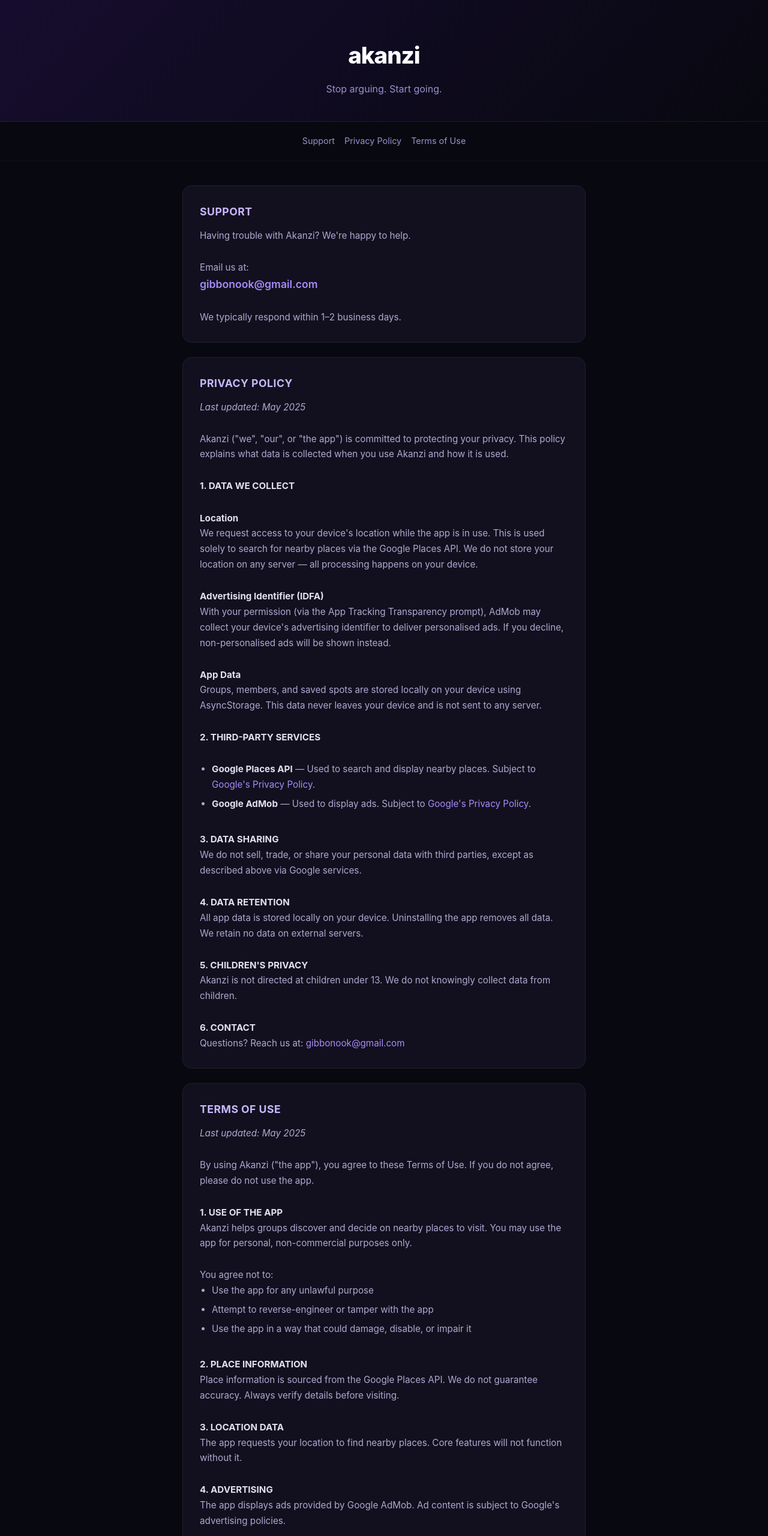
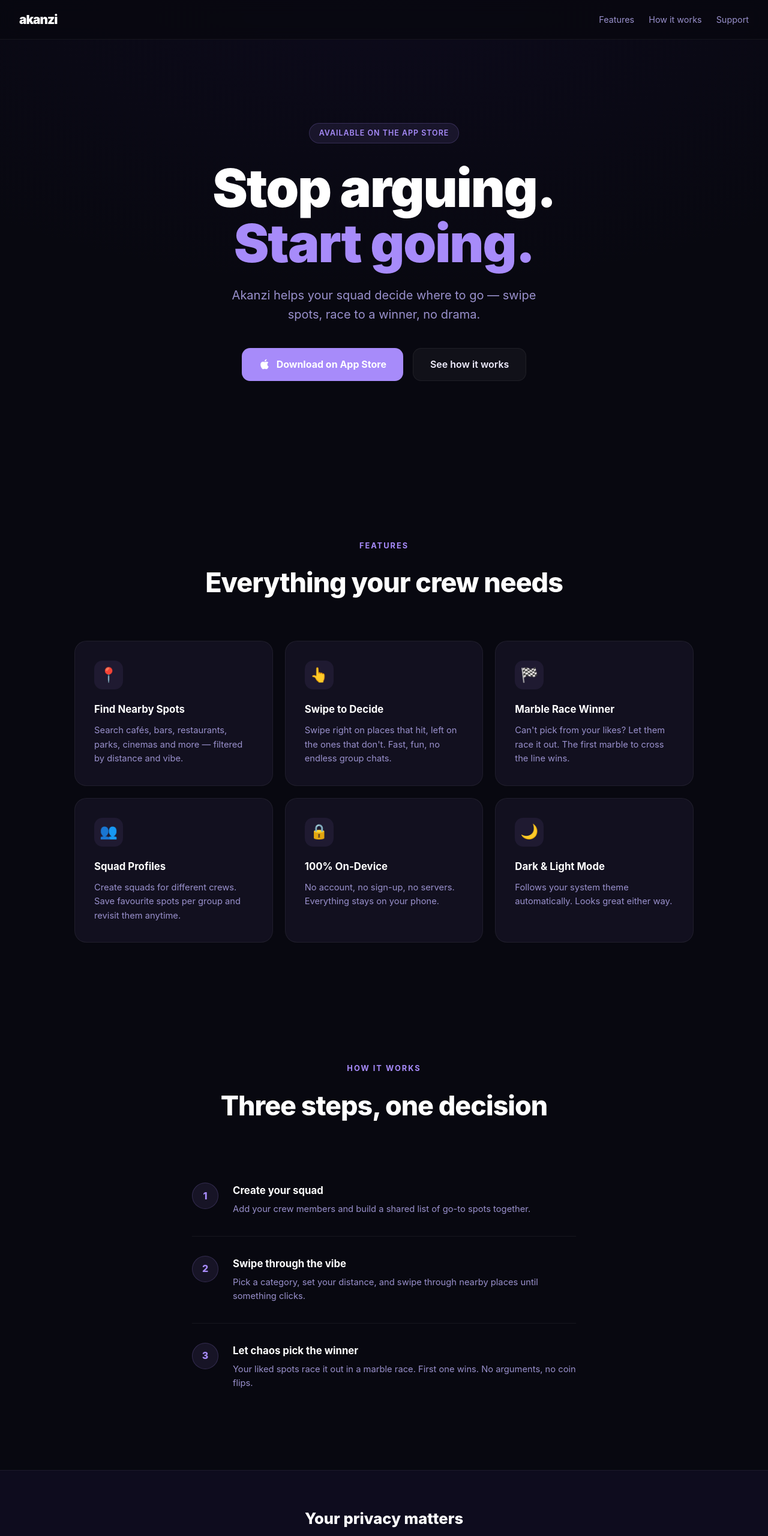
Before and after one commit to gibbonook/akanzi-support, a plain HTML site: page index.html in a window 1280 px wide. Shown: the top 2560 px of the page at 60% size. Drawn offline with Linux system fonts and the light colour scheme.

Commit message:
Add landing page and separate support/legal page

```diff
--- a/index.html
+++ b/index.html
@@ -3,117 +3,259 @@
 <head>
   <meta charset="UTF-8" />
   <meta name="viewport" content="width=device-width, initial-scale=1.0" />
-  <title>Akanzi — Support</title>
+  <title>Akanzi — Stop Arguing. Start Going.</title>
+  <meta name="description" content="Akanzi helps groups decide where to go. Swipe spots, race to a winner, no drama." />
   <style>
-    * { box-sizing: border-box; margin: 0; padding: 0; }
-    body { font-family: -apple-system, BlinkMacSystemFont, 'Segoe UI', sans-serif; background: #080810; color: #e0e0f0; line-height: 1.7; }
-    .hero { background: linear-gradient(135deg, #160d2e, #080810); padding: 60px 24px 40px; text-align: center; border-bottom: 1px solid #ffffff11; }
-    .hero h1 { font-size: 2.4rem; font-weight: 800; letter-spacing: -1px; color: #fff; }
-    .hero p { margin-top: 10px; color: #9990cc; font-size: 1rem; }
-    .container { max-width: 720px; margin: 0 auto; padding: 40px 24px 80px; }
-    .card { background: #12101f; border: 1px solid #ffffff0f; border-radius: 16px; padding: 28px; margin-bottom: 24px; }
-    h2 { font-size: 1.1rem; font-weight: 700; color: #c8b8ff; margin-bottom: 12px; text-transform: uppercase; letter-spacing: 0.5px; }
-    p, li { color: #b0a8d0; font-size: 0.95rem; }
-    ul { padding-left: 20px; }
-    li { margin-bottom: 6px; }
-    a { color: #a78bfa; text-decoration: none; }
-    a:hover { text-decoration: underline; }
-    .contact-email { font-size: 1.1rem; color: #fff; font-weight: 600; }
-    nav { display: flex; gap: 16px; justify-content: center; padding: 20px 24px; border-bottom: 1px solid #ffffff0a; }
-    nav a { color: #9990cc; font-size: 0.9rem; }
+    *, *::before, *::after { box-sizing: border-box; margin: 0; padding: 0; }
+    :root {
+      --bg: #080810;
+      --bg2: #0e0c1e;
+      --card: #12101f;
+      --border: #ffffff0f;
+      --purple: #a78bfa;
+      --purple2: #7c3aed;
+      --text: #f0eeff;
+      --muted: #9990cc;
+      --dim: #5a5480;
+    }
+    html { scroll-behavior: smooth; }
+    body { background: var(--bg); color: var(--text); font-family: -apple-system, BlinkMacSystemFont, 'Segoe UI', sans-serif; line-height: 1.6; overflow-x: hidden; }
+
+    /* NAV */
+    nav {
+      position: fixed; top: 0; left: 0; right: 0; z-index: 100;
+      display: flex; align-items: center; justify-content: space-between;
+      padding: 16px 32px;
+      background: #080810cc; backdrop-filter: blur(12px);
+      border-bottom: 1px solid var(--border);
+    }
+    .nav-logo { font-size: 1.3rem; font-weight: 900; letter-spacing: -1px; color: #fff; }
+    .nav-links { display: flex; gap: 24px; }
+    .nav-links a { color: var(--muted); font-size: 0.9rem; text-decoration: none; transition: color 0.2s; }
+    .nav-links a:hover { color: var(--text); }
+
+    /* HERO */
+    .hero {
+      min-height: 100vh;
+      display: flex; flex-direction: column; align-items: center; justify-content: center;
+      text-align: center; padding: 120px 24px 80px;
+      background: radial-gradient(ellipse 80% 60% at 50% 0%, #2d1b6920, transparent);
+    }
+    .hero-badge {
+      display: inline-block; background: #a78bfa18; border: 1px solid #a78bfa33;
+      color: var(--purple); font-size: 0.78rem; font-weight: 600; letter-spacing: 1px;
+      text-transform: uppercase; padding: 6px 16px; border-radius: 999px; margin-bottom: 28px;
+    }
+    .hero h1 {
+      font-size: clamp(2.8rem, 8vw, 5.5rem); font-weight: 900;
+      letter-spacing: -2px; line-height: 1.05; color: #fff;
+      max-width: 800px;
+    }
+    .hero h1 span { color: var(--purple); }
+    .hero p {
+      margin-top: 24px; font-size: clamp(1rem, 2.5vw, 1.25rem);
+      color: var(--muted); max-width: 520px;
+    }
+    .cta-row { display: flex; gap: 16px; margin-top: 40px; flex-wrap: wrap; justify-content: center; }
+    .btn-primary {
+      display: inline-flex; align-items: center; gap: 10px;
+      background: var(--purple); color: #fff; font-weight: 700; font-size: 1rem;
+      padding: 14px 28px; border-radius: 14px; text-decoration: none;
+      transition: opacity 0.2s, transform 0.2s;
+    }
+    .btn-primary:hover { opacity: 0.88; transform: translateY(-1px); }
+    .btn-secondary {
+      display: inline-flex; align-items: center; gap: 10px;
+      background: #ffffff0a; border: 1px solid var(--border); color: var(--text);
+      font-weight: 600; font-size: 1rem; padding: 14px 28px; border-radius: 14px;
+      text-decoration: none; transition: background 0.2s;
+    }
+    .btn-secondary:hover { background: #ffffff14; }
+
+    /* FEATURES */
+    .section { padding: 100px 24px; max-width: 1080px; margin: 0 auto; }
+    .section-label {
+      text-align: center; color: var(--purple); font-size: 0.8rem;
+      font-weight: 700; letter-spacing: 2px; text-transform: uppercase; margin-bottom: 16px;
+    }
+    .section-title {
+      text-align: center; font-size: clamp(1.8rem, 4vw, 2.8rem);
+      font-weight: 800; letter-spacing: -1px; color: #fff; margin-bottom: 60px;
+    }
+    .features-grid {
+      display: grid; grid-template-columns: repeat(auto-fit, minmax(280px, 1fr)); gap: 20px;
+    }
+    .feature-card {
+      background: var(--card); border: 1px solid var(--border);
+      border-radius: 20px; padding: 32px;
+      transition: border-color 0.2s;
+    }
+    .feature-card:hover { border-color: #a78bfa33; }
+    .feature-icon {
+      width: 48px; height: 48px; border-radius: 14px;
+      background: #a78bfa15; display: flex; align-items: center; justify-content: center;
+      font-size: 1.5rem; margin-bottom: 20px;
+    }
+    .feature-card h3 { font-size: 1.05rem; font-weight: 700; color: #fff; margin-bottom: 10px; }
+    .feature-card p { font-size: 0.92rem; color: var(--muted); line-height: 1.6; }
+
+    /* HOW IT WORKS */
+    .steps { display: flex; flex-direction: column; gap: 0; max-width: 640px; margin: 0 auto; }
+    .step { display: flex; gap: 24px; padding: 32px 0; border-bottom: 1px solid var(--border); }
+    .step:last-child { border-bottom: none; }
+    .step-num {
+      flex-shrink: 0; width: 44px; height: 44px; border-radius: 50%;
+      background: #a78bfa18; border: 1px solid #a78bfa33;
+      display: flex; align-items: center; justify-content: center;
+      font-size: 1rem; font-weight: 800; color: var(--purple);
+    }
+    .step-content h3 { font-size: 1.05rem; font-weight: 700; color: #fff; margin-bottom: 6px; }
+    .step-content p { font-size: 0.92rem; color: var(--muted); }
+
+    /* PRIVACY STRIP */
+    .privacy-strip {
+      background: var(--bg2); border-top: 1px solid var(--border); border-bottom: 1px solid var(--border);
+      padding: 60px 24px; text-align: center;
+    }
+    .privacy-strip h2 { font-size: 1.6rem; font-weight: 800; color: #fff; margin-bottom: 12px; }
+    .privacy-strip p { color: var(--muted); max-width: 500px; margin: 0 auto; font-size: 0.95rem; }
+    .privacy-pills { display: flex; gap: 12px; justify-content: center; flex-wrap: wrap; margin-top: 28px; }
+    .pill {
+      background: #a78bfa0d; border: 1px solid #a78bfa22; color: var(--muted);
+      font-size: 0.85rem; padding: 8px 18px; border-radius: 999px;
+    }
+
+    /* FOOTER */
+    footer {
+      padding: 40px 32px; display: flex; flex-wrap: wrap; gap: 16px;
+      align-items: center; justify-content: space-between;
+      border-top: 1px solid var(--border); color: var(--dim); font-size: 0.85rem;
+    }
+    footer a { color: var(--dim); text-decoration: none; }
+    footer a:hover { color: var(--muted); }
+    .footer-links { display: flex; gap: 20px; flex-wrap: wrap; }
+
+    @media (max-width: 600px) {
+      nav { padding: 14px 20px; }
+      .nav-links { display: none; }
+      .hero h1 { letter-spacing: -1px; }
+    }
   </style>
 </head>
 <body>
 
-  <div class="hero">
-    <h1>akanzi</h1>
-    <p>Stop arguing. Start going.</p>
+  <nav>
+    <span class="nav-logo">akanzi</span>
+    <div class="nav-links">
+      <a href="#features">Features</a>
+      <a href="#how">How it works</a>
+      <a href="support.html">Support</a>
+    </div>
+  </nav>
+
+  <!-- HERO -->
+  <section class="hero">
+    <div class="hero-badge">Available on the App Store</div>
+    <h1>Stop arguing.<br /><span>Start going.</span></h1>
+    <p>Akanzi helps your squad decide where to go — swipe spots, race to a winner, no drama.</p>
+    <div class="cta-row">
+      <a href="https://apps.apple.com/app/akanzi/id6768405259" class="btn-primary">
+        <svg width="20" height="20" viewBox="0 0 24 24" fill="currentColor"><path d="M18.71 19.5c-.83 1.24-1.71 2.45-3.05 2.47-1.34.03-1.77-.79-3.29-.79-1.53 0-2 .77-3.27.82-1.31.05-2.3-1.32-3.14-2.53C4.25 17 2.94 12.45 4.7 9.39c.87-1.52 2.43-2.48 4.12-2.51 1.28-.02 2.5.87 3.29.87.78 0 2.26-1.07 3.8-.91.65.03 2.47.26 3.64 1.98-.09.06-2.17 1.28-2.15 3.81.03 3.02 2.65 4.03 2.68 4.04-.03.07-.42 1.44-1.38 2.83M13 3.5c.73-.83 1.94-1.46 2.94-1.5.13 1.17-.34 2.35-1.04 3.19-.69.85-1.83 1.51-2.95 1.42-.15-1.15.41-2.35 1.05-3.11z"/></svg>
+        Download on App Store
+      </a>
+      <a href="#how" class="btn-secondary">See how it works</a>
+    </div>
+  </section>
+
+  <!-- FEATURES -->
+  <section class="section" id="features">
+    <div class="section-label">Features</div>
+    <div class="section-title">Everything your crew needs</div>
+    <div class="features-grid">
+      <div class="feature-card">
+        <div class="feature-icon">📍</div>
+        <h3>Find Nearby Spots</h3>
+        <p>Search cafés, bars, restaurants, parks, cinemas and more — filtered by distance and vibe.</p>
+      </div>
+      <div class="feature-card">
+        <div class="feature-icon">👆</div>
+        <h3>Swipe to Decide</h3>
+        <p>Swipe right on places that hit, left on the ones that don't. Fast, fun, no endless group chats.</p>
+      </div>
+      <div class="feature-card">
+        <div class="feature-icon">🏁</div>
+        <h3>Marble Race Winner</h3>
+        <p>Can't pick from your likes? Let them race it out. The first marble to cross the line wins.</p>
+      </div>
+      <div class="feature-card">
+        <div class="feature-icon">👥</div>
+        <h3>Squad Profiles</h3>
+        <p>Create squads for different crews. Save favourite spots per group and revisit them anytime.</p>
+      </div>
+      <div class="feature-card">
+        <div class="feature-icon">🔒</div>
+        <h3>100% On-Device</h3>
+        <p>No account, no sign-up, no servers. Everything stays on your phone.</p>
+      </div>
+      <div class="feature-card">
+        <div class="feature-icon">🌙</div>
+        <h3>Dark & Light Mode</h3>
+        <p>Follows your system theme automatically. Looks great either way.</p>
+      </div>
+    </div>
+  </section>
+
+  <!-- HOW IT WORKS -->
+  <section class="section" id="how">
+    <div class="section-label">How it works</div>
+    <div class="section-title">Three steps, one decision</div>
+    <div class="steps">
+      <div class="step">
+        <div class="step-num">1</div>
+        <div class="step-content">
+          <h3>Create your squad</h3>
+          <p>Add your crew members and build a shared list of go-to spots together.</p>
+        </div>
+      </div>
+      <div class="step">
+        <div class="step-num">2</div>
+        <div class="step-content">
+          <h3>Swipe through the vibe</h3>
+          <p>Pick a category, set your distance, and swipe through nearby places until something clicks.</p>
+        </div>
+      </div>
+      <div class="step">
+        <div class="step-num">3</div>
+        <div class="step-content">
+          <h3>Let chaos pick the winner</h3>
+          <p>Your liked spots race it out in a marble race. First one wins. No arguments, no coin flips.</p>
+        </div>
+      </div>
+    </div>
+  </section>
+
+  <!-- PRIVACY -->
+  <div class="privacy-strip">
+    <h2>Your privacy matters</h2>
+    <p>Akanzi is built with privacy first. No accounts, no tracking, no data sent to our servers.</p>
+    <div class="privacy-pills">
+      <span class="pill">No account required</span>
+      <span class="pill">No data stored externally</span>
+      <span class="pill">Location used on-device only</span>
+      <span class="pill">Optional personalised ads</span>
+    </div>
   </div>
 
-  <nav>
-    <a href="#support">Support</a>
-    <a href="#privacy">Privacy Policy</a>
-    <a href="#terms">Terms of Use</a>
-  </nav>
-
-  <div class="container">
-
-    <!-- Support -->
-    <div class="card" id="support">
-      <h2>Support</h2>
-      <p>Having trouble with Akanzi? We're happy to help.</p>
-      <br />
-      <p>Email us at:</p>
-      <p class="contact-email"><a href="mailto:gibbonook@gmail.com">gibbonook@gmail.com</a></p>
-      <br />
-      <p>We typically respond within 1–2 business days.</p>
+  <!-- FOOTER -->
+  <footer>
+    <span>© 2025 Akanzi. Made with ♥ by an indie dev.</span>
+    <div class="footer-links">
+      <a href="support.html#support">Support</a>
+      <a href="support.html#privacy">Privacy Policy</a>
+      <a href="support.html#terms">Terms of Use</a>
+      <a href="mailto:gibbonook@gmail.com">Contact</a>
     </div>
-
-    <!-- Privacy Policy -->
-    <div class="card" id="privacy">
-      <h2>Privacy Policy</h2>
-      <p><em>Last updated: May 2025</em></p>
-      <br />
-      <p>Akanzi ("we", "our", or "the app") is committed to protecting your privacy. This policy explains what data is collected when you use Akanzi and how it is used.</p>
-      <br />
-      <p><strong style="color:#e0e0f0">1. DATA WE COLLECT</strong></p>
-      <br />
-      <p><strong style="color:#e0e0f0">Location</strong><br />We request access to your device's location while the app is in use. This is used solely to search for nearby places via the Google Places API. We do not store your location on any server — all processing happens on your device.</p>
-      <br />
-      <p><strong style="color:#e0e0f0">Advertising Identifier (IDFA)</strong><br />With your permission (via the App Tracking Transparency prompt), AdMob may collect your device's advertising identifier to deliver personalised ads. If you decline, non-personalised ads will be shown instead.</p>
-      <br />
-      <p><strong style="color:#e0e0f0">App Data</strong><br />Groups, members, and saved spots are stored locally on your device using AsyncStorage. This data never leaves your device and is not sent to any server.</p>
-      <br />
-      <p><strong style="color:#e0e0f0">2. THIRD-PARTY SERVICES</strong></p>
-      <br />
-      <ul>
-        <li><strong style="color:#e0e0f0">Google Places API</strong> — Used to search and display nearby places. Subject to <a href="https://policies.google.com/privacy" target="_blank">Google's Privacy Policy</a>.</li>
-        <li><strong style="color:#e0e0f0">Google AdMob</strong> — Used to display ads. Subject to <a href="https://policies.google.com/privacy" target="_blank">Google's Privacy Policy</a>.</li>
-      </ul>
-      <br />
-      <p><strong style="color:#e0e0f0">3. DATA SHARING</strong><br />We do not sell, trade, or share your personal data with third parties, except as described above via Google services.</p>
-      <br />
-      <p><strong style="color:#e0e0f0">4. DATA RETENTION</strong><br />All app data is stored locally on your device. Uninstalling the app removes all data. We retain no data on external servers.</p>
-      <br />
-      <p><strong style="color:#e0e0f0">5. CHILDREN'S PRIVACY</strong><br />Akanzi is not directed at children under 13. We do not knowingly collect data from children.</p>
-      <br />
-      <p><strong style="color:#e0e0f0">6. CONTACT</strong><br />Questions? Reach us at: <a href="mailto:gibbonook@gmail.com">gibbonook@gmail.com</a></p>
-    </div>
-
-    <!-- Terms of Use -->
-    <div class="card" id="terms">
-      <h2>Terms of Use</h2>
-      <p><em>Last updated: May 2025</em></p>
-      <br />
-      <p>By using Akanzi ("the app"), you agree to these Terms of Use. If you do not agree, please do not use the app.</p>
-      <br />
-      <p><strong style="color:#e0e0f0">1. USE OF THE APP</strong><br />Akanzi helps groups discover and decide on nearby places to visit. You may use the app for personal, non-commercial purposes only.</p>
-      <br />
-      <p>You agree not to:</p>
-      <ul>
-        <li>Use the app for any unlawful purpose</li>
-        <li>Attempt to reverse-engineer or tamper with the app</li>
-        <li>Use the app in a way that could damage, disable, or impair it</li>
-      </ul>
-      <br />
-      <p><strong style="color:#e0e0f0">2. PLACE INFORMATION</strong><br />Place information is sourced from the Google Places API. We do not guarantee accuracy. Always verify details before visiting.</p>
-      <br />
-      <p><strong style="color:#e0e0f0">3. LOCATION DATA</strong><br />The app requests your location to find nearby places. Core features will not function without it.</p>
-      <br />
-      <p><strong style="color:#e0e0f0">4. ADVERTISING</strong><br />The app displays ads provided by Google AdMob. Ad content is subject to Google's advertising policies.</p>
-      <br />
-      <p><strong style="color:#e0e0f0">5. INTELLECTUAL PROPERTY</strong><br />All content, design, and code within Akanzi is owned by its developers. You may not copy, reproduce, or distribute any part of the app without permission.</p>
-      <br />
-      <p><strong style="color:#e0e0f0">6. DISCLAIMER OF WARRANTIES</strong><br />The app is provided "as is" without warranties of any kind.</p>
-      <br />
-      <p><strong style="color:#e0e0f0">7. LIMITATION OF LIABILITY</strong><br />To the fullest extent permitted by law, we are not liable for any indirect, incidental, or consequential damages.</p>
-      <br />
-      <p><strong style="color:#e0e0f0">8. CHANGES TO TERMS</strong><br />We may update these terms at any time. Continued use constitutes acceptance.</p>
-      <br />
-      <p><strong style="color:#e0e0f0">9. CONTACT</strong><br />Questions? Reach us at: <a href="mailto:gibbonook@gmail.com">gibbonook@gmail.com</a></p>
-    </div>
-
-  </div>
+  </footer>
 
 </body>
 </html>
```
Also changed, not shown: support.html (added, +113 -0 lines).
